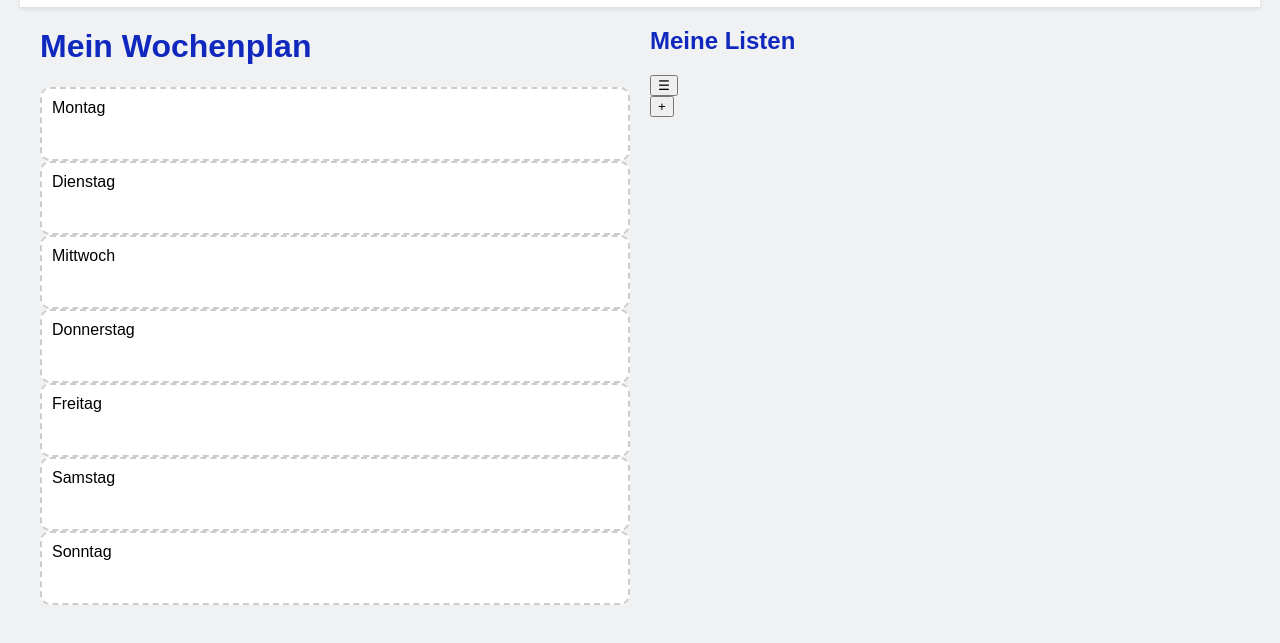
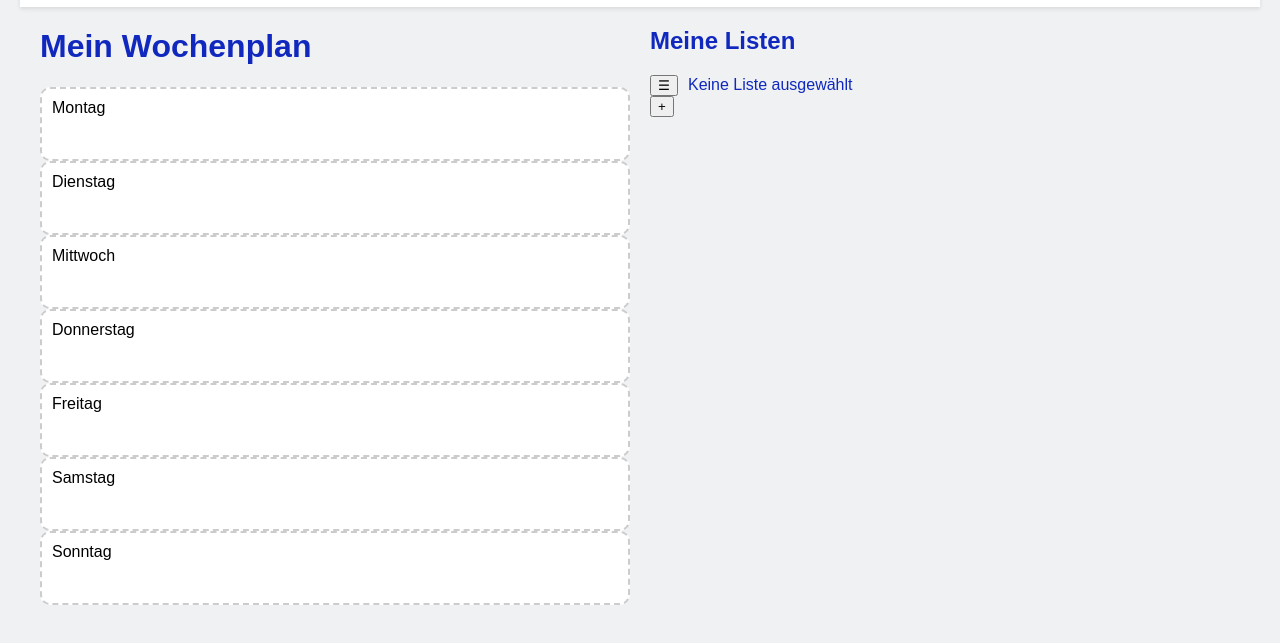
Before and after one commit to vfriedenauer/plan2eatapp, a website built with Vite: page plan2eatapp/speiseplan.html in a window 1280 px wide. Shown: the part 113-756 px from the top of the page. Built offline with nearby package versions, Linux system fonts and the light colour scheme.

Commit message:
versuch listen name anzuzeigen - nicht geklappt

```diff
--- a/plan2eatapp/speiseplan.html
+++ b/plan2eatapp/speiseplan.html
@@ -26,7 +26,10 @@
     <section class="right">
       <div class="header">
         <h1>Meine Listen</h1>
-        <button id="menuToggle">☰</button>
+        <div class="menu-info">
+          <button id="menuToggle">☰</button>
+          <span id="currentListName" class="current-list-name"></span>
+        </div>
       </div>
 
 
--- a/plan2eatapp/src/script.ts
+++ b/plan2eatapp/src/script.ts
@@ -9,9 +9,10 @@ window.addEventListener("DOMContentLoaded", () => {
   const menuToggle = document.getElementById("menuToggle") as HTMLButtonElement;
   const burgerMenu = document.getElementById("burgerMenu") as HTMLDivElement;
   const addListBtn = document.getElementById("addListBtn") as HTMLButtonElement;
+  const currentListName = document.getElementById("currentListName") as HTMLSpanElement;
 
 
-  const deleteListBtn = document.getElementById("deleteListBtn") as HTMLButtonElement; // <--- das brauchen wir
+  const deleteListBtn = document.getElementById("deleteListBtn") as HTMLButtonElement;
 
   let recipeLists: string[] = JSON.parse(localStorage.getItem("recipeLists") || "[]");
   let selectedList: string = listSelection.value || recipeLists[0] || "";
@@ -27,6 +28,7 @@ window.addEventListener("DOMContentLoaded", () => {
       localStorage.setItem("recipeLists", JSON.stringify(recipeLists));
       updateListSelection();
     }
+    currentListName.textContent = selectedList;
   });
 
 
@@ -34,6 +36,7 @@ window.addEventListener("DOMContentLoaded", () => {
     if (!selectedList) {
       alert("Keine Liste ausgewählt.");
       return;
+
     }
 
     if (confirm(`Möchtest du die Liste "${selectedList}" wirklich löschen?`)) {
@@ -45,6 +48,7 @@ window.addEventListener("DOMContentLoaded", () => {
 
       selectedList = recipeLists[0] || "";
       updateListSelection();
+      currentListName.textContent = selectedList || "Keine Liste ausgewählt";
     }
   });
   function updateListSelection() {
@@ -54,9 +58,11 @@ window.addEventListener("DOMContentLoaded", () => {
       option.value = listName;
       option.textContent = listName;
       listSelection.appendChild(option);
+
     });
     listSelection.value = selectedList;
     loadRecipesForSelectedList();
+    currentListName.textContent = selectedList || "Keine Liste ausgewählt";
   }
 
   function loadRecipesForSelectedList() {
--- a/plan2eatapp/src/speiseplan.css
+++ b/plan2eatapp/src/speiseplan.css
@@ -100,3 +100,14 @@ h1, h2 {
   margin: 0;
   padding: 20px;
 }
+
+.menu-info {
+  display: flex;
+  align-items: center;
+  gap: 10px;
+}
+
+#currentListName {
+  font-size: 16px;
+  color: #1028BD;
+}
```
